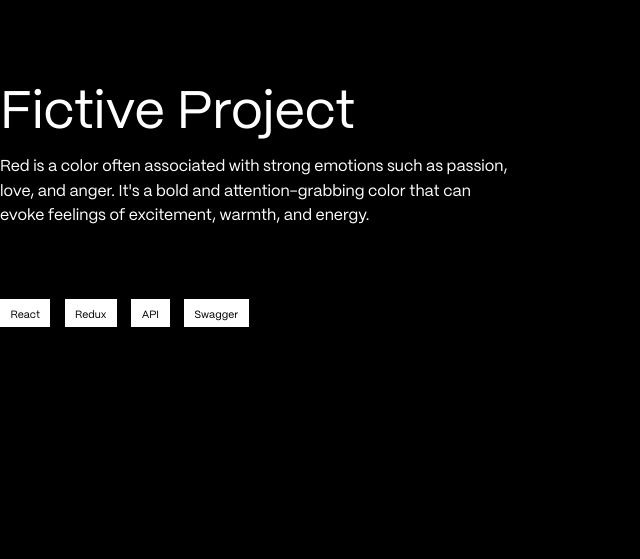
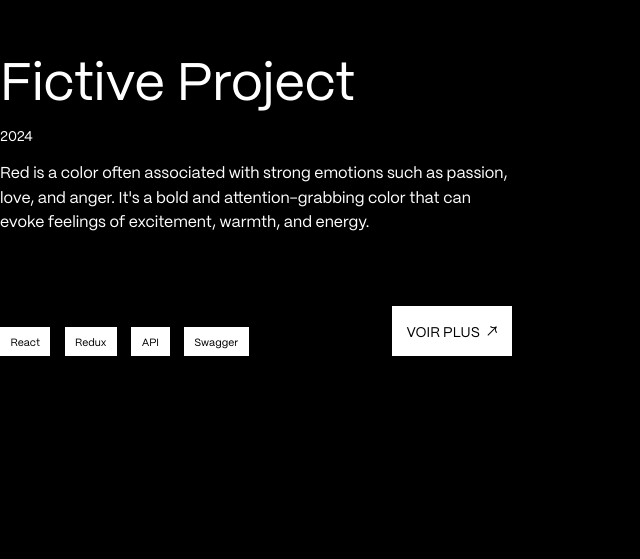
Before and after one commit to simontessard/portfolio-2024, a Next.js app: page / in a window 1280 px wide. Shown: the part 5921-6480 px from the top of the page, without its empty margins (0-640 px from the left). Built offline with nearby package versions, Linux system fonts and the light colour scheme; grey boxes are pictures that could not be loaded.

Commit message:
Small improvements

```diff
--- a/src/app/pages/home/sections/Projects.js
+++ b/src/app/pages/home/sections/Projects.js
@@ -1,6 +1,4 @@
-import { Project } from "@/app/pages/home/cards/Project";
 import { BigTitle } from "@/app/components/BigTitle";
-import { projects } from "@/app/data/data";
 import {ProjectsBis} from "@/app/pages/home/sections/ProjectsBis";
 
 export function Projects() {
--- a/src/app/pages/home/sections/ProjectsBis.js
+++ b/src/app/pages/home/sections/ProjectsBis.js
@@ -57,25 +57,33 @@ export function ProjectsBis() {
         <section className={"w-full"}>
             <div className="gallery flex">
                 <div className="left md:w-1/2">
-                    <div className="desktopContent max-md:hidden mr-auto w-4/5 text-white">
+                    <ul className="desktopContent max-md:hidden mr-auto w-4/5 text-white">
                         {projects.map((project, index) => (
-                            <Link href={`/project/${project.id}`} className="desktopContentSection min-h-dvh flex flex-col justify-center">
+                            <li className="desktopContentSection min-h-dvh flex flex-col justify-center">
                                 <h1 className={"md:text-6xl mb-4"}>{project.title}</h1>
+                                <p className={"mb-4"}>2024</p>
                                 <p className={"md:text-lg md:mb-20"}>Red is a color often associated with strong emotions such as
                                     passion, love, and
                                     anger.
                                     It's a bold and attention-grabbing color that can evoke feelings of excitement,
                                     warmth,
                                     and energy.</p>
+                                <div className={"flex justify-between items-end gap-4"}>
                                     <div className="flex gap-4">
                                         {project.technologies.map((tagItem, index) => (
                                             <span key={index}
                                                   className="w-fit bg-white text-black text-xs pt-2.5 pb-1.5 px-3">{tagItem}</span>
                                         ))}
                                     </div>
+                                    <Link href={`/project/${project.id}`}
+                                          className={"bg-white leading-none pt-4 pb-3 px-4 text-black uppercase"}>
+                                        Voir plus
+                                        <span className="ml-2 text-xl md:text-xl font-marbry">↗</span>
                                     </Link>
+                                </div>
+                            </li>
                         ))}
-                    </div>
+                    </ul>
                 </div>
 
                 <div className="right md:h-dvh md:w-1/2 flex flex-col justify-center">
--- a/src/app/pages/home/sections/WorkWithMe.js
+++ b/src/app/pages/home/sections/WorkWithMe.js
@@ -19,7 +19,7 @@ export function WorkWithMe() {
                     start: "top 50%",
                     scrub: 1,
                 },
-                y: -250,
+                y: -200,
             });
         });
     }, []);
--- a/src/app/project/[id]/page.js
+++ b/src/app/project/[id]/page.js
@@ -37,18 +37,18 @@ export default function ProjectPage() {
             <ProjectHeader/>
             <div ref={section} className={"flex flex-col gap-12 mt-20 items-center w-full z-10"}>
                 <div className={"bg-white w-full px-4 mb-32"}>
-                    <div className={"container flex flex-col items-center justify-between text-black py-8"}>
-                        <div className={"flex justify-between w-full mb-8"}>
-                            <span className={"font-bold text-black rounded"}>ID : {params.id}</span>
+                    <div className={"container flex flex-col items-center justify-between text-black p-8"}>
+                        <div className={"flex justify-end w-full mb-8"}>
                             <Button text={"SEE LIVE APP"} href={"/"}/>
                         </div>
-                        <ul className={"flex gap-8 w-full text-white md:text-2xl font-marbry"}>
-                            <li className={"bg-black w-fit px-8 pt-5 pb-4"}>Angular</li>
-                            <li className={"bg-black w-fit px-8 pt-5 pb-4"}>Tailwind</li>
+                        <ul className={"flex justify-center gap-4 md:gap-8 w-full text-white md:text-2xl font-marbry"}>
+                            <li className={"bg-black w-fit px-3 md:px-6 pt-2 md:pt-4 pb-2 md:pb-3"}>Angular</li>
+                            <li className={"bg-black w-fit px-3 md:px-6 pt-2 md:pt-4 pb-2 md:pb-3"}>Tailwind</li>
+                            <li className={"bg-black w-fit px-3 md:px-6 pt-2 md:pt-4 pb-2 md:pb-3"}>Javascript</li>
                         </ul>
                     </div>
                 </div>
-                <div ref={contentSection}>
+                <div ref={contentSection} className={"py-16 md:py-30"}>
                     <Index/>
                     <div className={"mt-20 flex max-md:flex-col gap-8 md:gap-20 items-center md:mb-40"}>
                         <div className={"overflow-hidden w-full h-full aspect-square"}>
```
Lines whose indentation alone changed are shown as unchanged.
